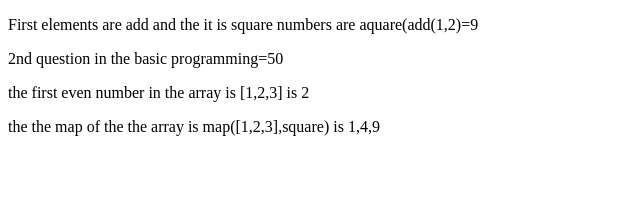
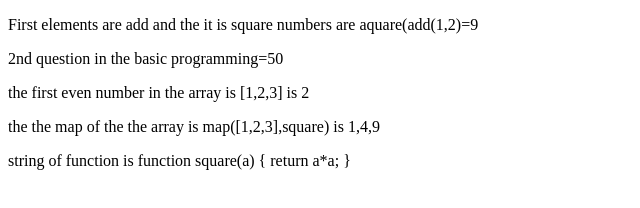
Before and after one commit to sivasaikarthik/webdevelopment, a plain HTML site: page javascript_assignment2.html in a window 1280 px wide. Shown: the whole page, without its empty margins (0-640 px from the left). Drawn offline with Linux system fonts and the light colour scheme.

Commit message:
Update javascript_assignment2.html

```diff
--- a/javascript_assignment2.html
+++ b/javascript_assignment2.html
@@ -93,8 +93,33 @@
 
 
 
+        /*
 
 
+
+        advance
+
+
+
+        */
+
+
+
+
+
+
+
+
+
+
+          /*advance 3q*/
+
+
+        function square(a)
+        {
+            return a*a;
+        }
+        document.write("<p> string of function is "+square+"</p>");
 
 
 
```
